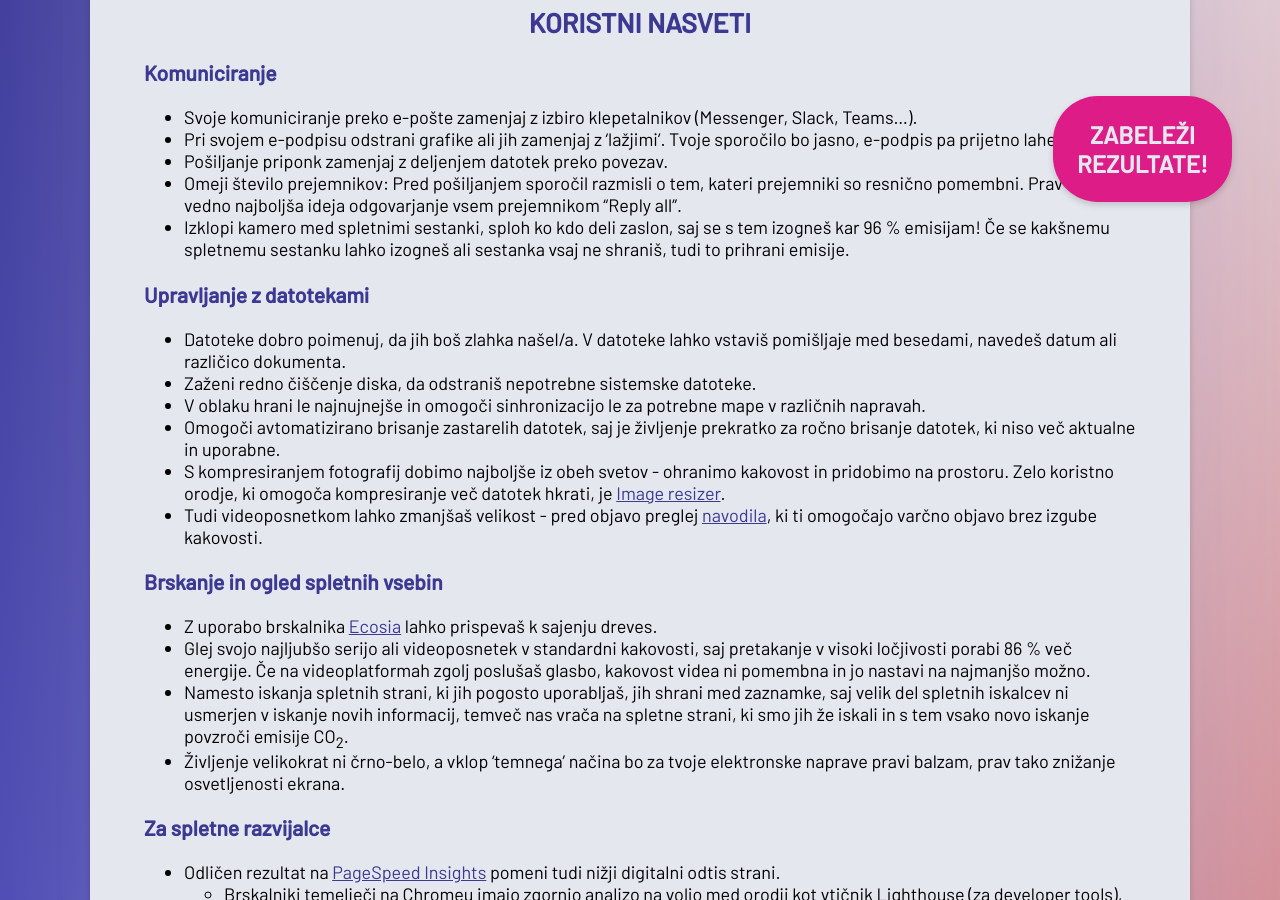
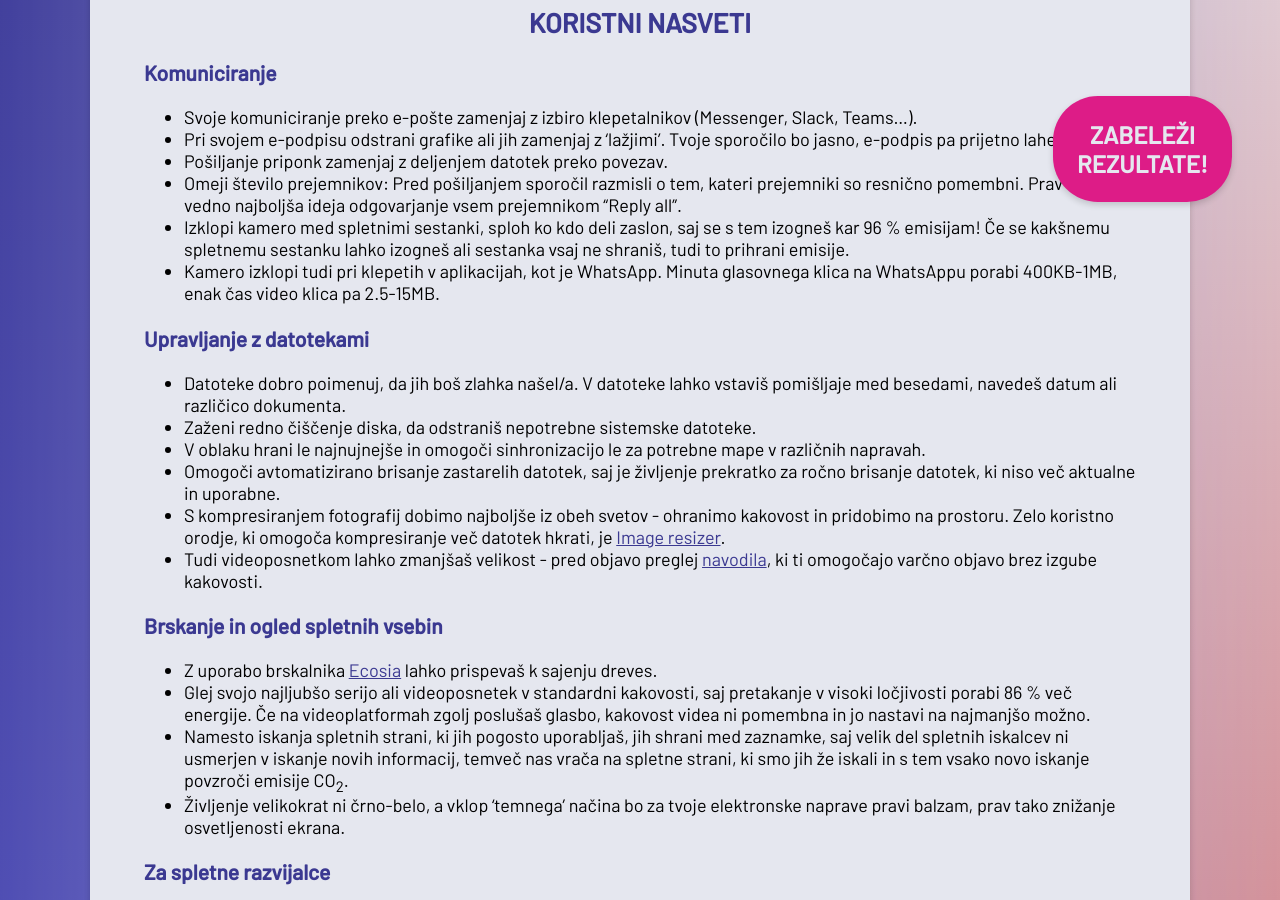
Before and after one commit to ewba/dcd-si, a Jekyll site: the page built from ohranjanje-dobrih-navad.md, in a window 1280 px wide and 900 px high, scrolled down 466 px. Built offline with Jekyll 4.4.1, drawn with Linux system fonts in a browser that asks for light colours.

Commit message:
Update ohranjanje-dobrih-navad.md

```diff
--- a/ohranjanje-dobrih-navad.md
+++ b/ohranjanje-dobrih-navad.md
@@ -15,6 +15,7 @@ V hitrem življenjskem tempu je digitalna prisotnost ključna za naše vsakodnev
 - Pošiljanje priponk zamenjaj z deljenjem datotek preko povezav.
 - Omeji število prejemnikov: Pred pošiljanjem sporočil razmisli o tem, kateri prejemniki so resnično pomembni. Prav tako ni vedno najboljša ideja odgovarjanje vsem prejemnikom “Reply all”.
 - Izklopi kamero med spletnimi sestanki, sploh ko kdo deli zaslon, saj se s tem izogneš kar 96 % emisijam! Če se kakšnemu spletnemu sestanku lahko izogneš ali sestanka vsaj ne shraniš, tudi to prihrani emisije.
+- Kamero izklopi tudi pri klepetih v aplikacijah, kot je WhatsApp. Minuta glasovnega klica na WhatsAppu porabi 400KB-1MB, enak čas video klica pa 2.5-15MB.
 
 ### Upravljanje z datotekami
 - Datoteke dobro poimenuj, da jih boš zlahka našel/a. V datoteke lahko vstaviš pomišljaje med besedami, navedeš datum ali različico dokumenta.
```
